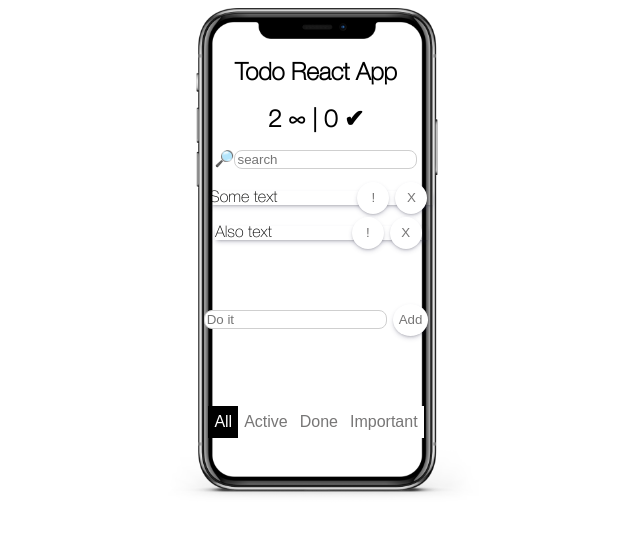
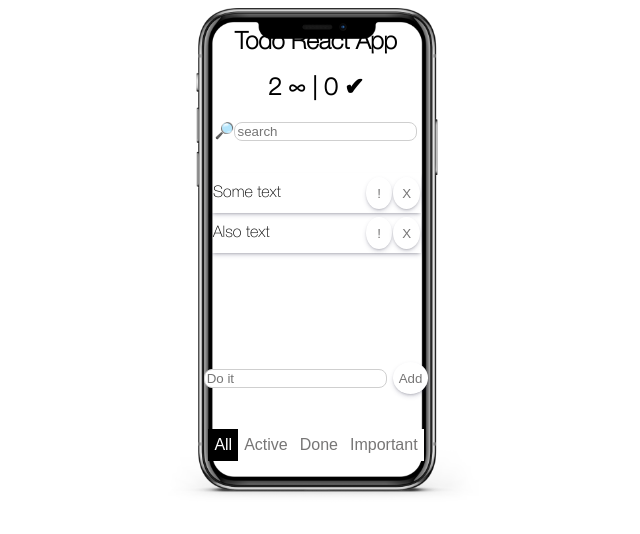
Before and after one commit to ratibordas/Todo-App-with-React-hooks, a React (Create React App) app: page / in a window 1280 px wide. Shown: the top 534 px of the page, without its empty margins (324-964 px from the left). Built offline with nearby package versions, Linux system fonts and the light colour scheme.

Commit message:
change CSS

```diff
--- a/src/components/App/App.jsx
+++ b/src/components/App/App.jsx
@@ -122,7 +122,7 @@ const App = () => {
 
   return (
     <section className="wrapper">
-
+      <div className="wrap">
       <AppHeader toDo={toDoCount} done={doneCount} />
       <div>
         <SearchPanel
@@ -142,7 +142,8 @@ const App = () => {
 
       <ItemStatus
         filterData={filterData}
-        onFilterChange={onFilterChange}/>
+          onFilterChange={onFilterChange} />
+        </div>
     </section>
   );
 };
--- a/src/components/App/App.scss
+++ b/src/components/App/App.scss
@@ -18,7 +18,6 @@ body {
 
 button {
     @include button-style;
-
 }
 
 input {
@@ -33,17 +32,23 @@ input {
 
 
 .wrapper {
+  width: 375px;
   height: 50vh;
   padding-top: 100px;
+  margin: auto;
   background:  center / contain no-repeat  url("../../img/mockup-bg.png");
   text-align: center;
   display: grid;
   grid-template-columns: 1fr;
+  .wrap {
+      width: 250px;
+      margin: auto;
+  }
   @media screen and (max-width: 1280px) and (max-height: 690px) {
       height: 65vh;
   }
   @media screen and (max-width: 420px) {
-      height: 50vh;
+      height: 70vh;
   }
 
   li {
--- a/src/components/app-header/app-header.scss
+++ b/src/components/app-header/app-header.scss
@@ -1,14 +1,3 @@
 .app-header {
-    transform: translateY(-66px);
-    @media screen and (max-width: 420px) {
-       transform: translateY(-40px);
-         span {
-        display: none;
-    }
-      @media screen and (max-width: 376px) {
-       transform: translateY(10px);
-
-    }
-    }
-
+    transform: translateY(-9rem);
 }
--- a/src/components/item-add-form/item-add-form.scss
+++ b/src/components/item-add-form/item-add-form.scss
@@ -1,7 +1,7 @@
 @import "../App/App.scss";
 
 form {
-    transform: translateY(-100px);
+    transform: translateY(-35px);
      @media screen and (max-width: 420px) {
       transform: translateY(-60px);
   }
--- a/src/components/item-status/item-status.scss
+++ b/src/components/item-status/item-status.scss
@@ -2,20 +2,12 @@
 
 
 .btn-group {
-  transform: translateY(-50px);
-  @media screen and (max-width: 420px) {
-       transform: translateY(-40px);
-    }
-      @media screen and (max-width: 376px) {
-       transform: translateY(-80px);
-
-    }
 
  button {
     height: 2rem;
     box-shadow: none;
     font-size: medium;
-    @media screen and (max-width: 400px) {
+    @media screen and (max-width: 420px) {
        font-size: small
     }
 }
--- a/src/components/search-panel/search-panel.scss
+++ b/src/components/search-panel/search-panel.scss
@@ -1,11 +1,7 @@
 @import "../App/App.scss";
 
 .search-panel {
-    transform: translateY(-90px);
-     @media screen and (max-width: 376px) {
-       transform: translateY(-50px);
-
-    }
+    transform: translateY(-9rem);
      input {
         border: $border-color;
         border-radius: 8px;
--- a/src/components/todo-list-item/todo-list-item.jsx
+++ b/src/components/todo-list-item/todo-list-item.jsx
@@ -2,16 +2,6 @@ import React from 'react';
 import "./todo-list-item.scss"
 
 
-// `${done ? "todo-list-item done" : "todo-list-item"} ${highlight ? "highlight" : ""}`
-  //state
-  // const [done, setDone] = useState(false);
-  // const [highlight, setHighlight] = useState(false);
-
-  //done func
-  // const onClickDone = () => setDone(done => !done);
-
-  //highlight func
-  // const onClickHighlight = () => setHighlight(highlight => !highlight);
 
 
 
@@ -21,9 +11,10 @@ const TodoListItem = ({ label, onDeleted, onToggleDone, onToggleHighlight, done,
 
   return (
 
-    <span className={`${done ? "todo-list-item done" : "todo-list-item"} ${highlight ? "highlight" : ""}`}>
+    <span className="todo-list-item">
       <span
-        onClick={onToggleDone}>
+        onClick={onToggleDone}
+      className={`${done ? " done" : ""} ${highlight ? " highlight" : ""}`}>
         {label}
       </span>
       <button type="button" onClick={onToggleHighlight}>!</button>
--- a/src/components/todo-list-item/todo-list-item.scss
+++ b/src/components/todo-list-item/todo-list-item.scss
@@ -1,14 +1,20 @@
 .todo-list-item {
-    margin-right: 1rem;
-    box-shadow: 0 2.5px 5px -1px rgba(50,50,93,.25), 0 1.5px 3px -1.5px rgba(0,0,0,.3);
+    width: 100%;
+    display: flex;
+    flex-direction: row;
+    justify-content: space-around;
+    align-items: center;
     span {
-      margin-right: 5rem;
+       width: 100%;
+       text-align: left;
+       margin-left: 2px;
     }
     button {
         border-radius: 50%;
         height: 2rem;
         width: 2rem;
-        margin-right: 6px;
+        margin-right: 1px;
+        text-decoration: none !important
     }
 }
 
--- a/src/components/todo-list/todo-list.scss
+++ b/src/components/todo-list/todo-list.scss
@@ -1,13 +1,15 @@
 .todo-list {
-  transform: translateY(-116px);
-  margin-right: 13px;
-   @media screen and (max-width: 376px) {
-       transform: translateY(-80px);
-
-    }
+  display: flex;
+  flex-direction: column;
+  transform: translateY(-8rem);
   li {
-    margin-bottom: 3px;
-    margin-top: 3px;
+     width: 100%;
+     height: 2.5rem;
+     box-shadow: 0 2.5px 5px -1px rgba(50,50,93,.25), 0 1.5px 3px -1.5px rgba(0,0,0,.3);
+     display: flex;
+     flex-direction: row;
+     justify-content: space-around;
+     transform: translateX(-20px);
   }
 
 
```
Also changed, not shown: src/components/todo-list/todo-list.jsx (+0 -7 lines), 13 other files (tests, documents, lock files or other folders).
